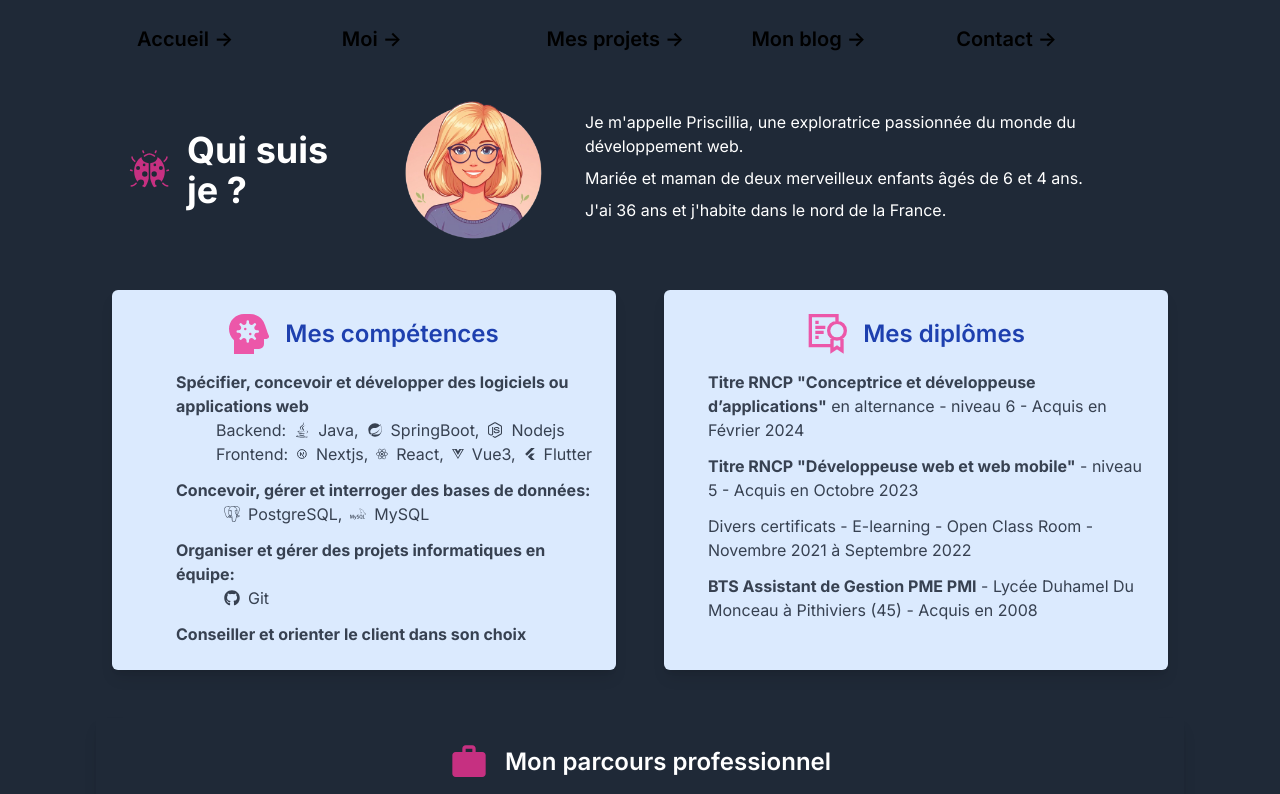
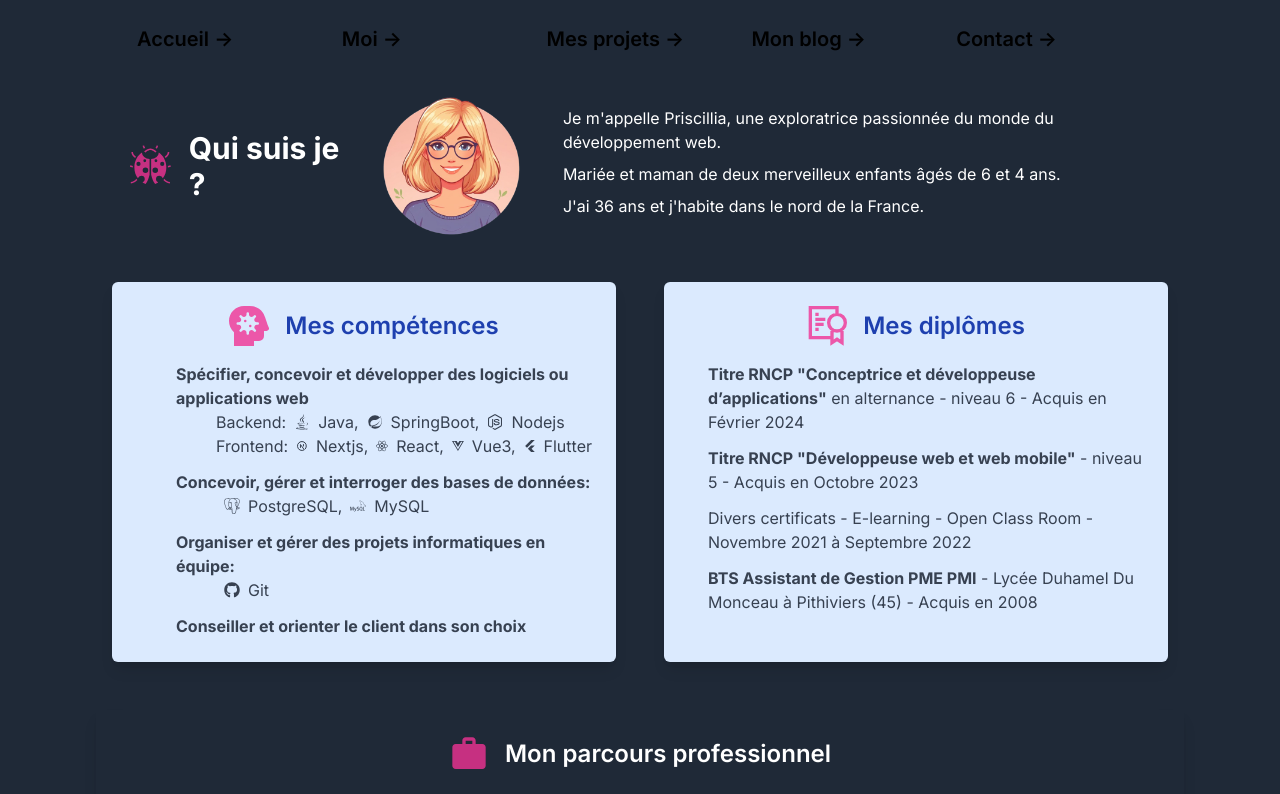
Before and after one commit to PriscilliaAmmeux/my_portfolio, a Next.js app: page /about in a window 1280 px wide. Shown: the top 794 px of the page. Built offline with nearby package versions, Linux system fonts and the light colour scheme.

Commit message:
reduce size title

```diff
--- a/src/app/ui/components/title/title.tsx
+++ b/src/app/ui/components/title/title.tsx
@@ -9,7 +9,7 @@ export default function Title({ text, icon: Icon }: TitleProps) {
   return (
     <div className="flex items-center justify-center space-x-4">
       <Icon size={50} className={styles.iconColor} />
-      <h1 className="flex justify-center text-4xl font-bold text-white mt-10 mb-10 text-2xl">
+      <h1 className="flex justify-center text-3xl font-bold text-white mt-10 mb-10 text-2xl">
         {text}
       </h1>
     </div>
```
